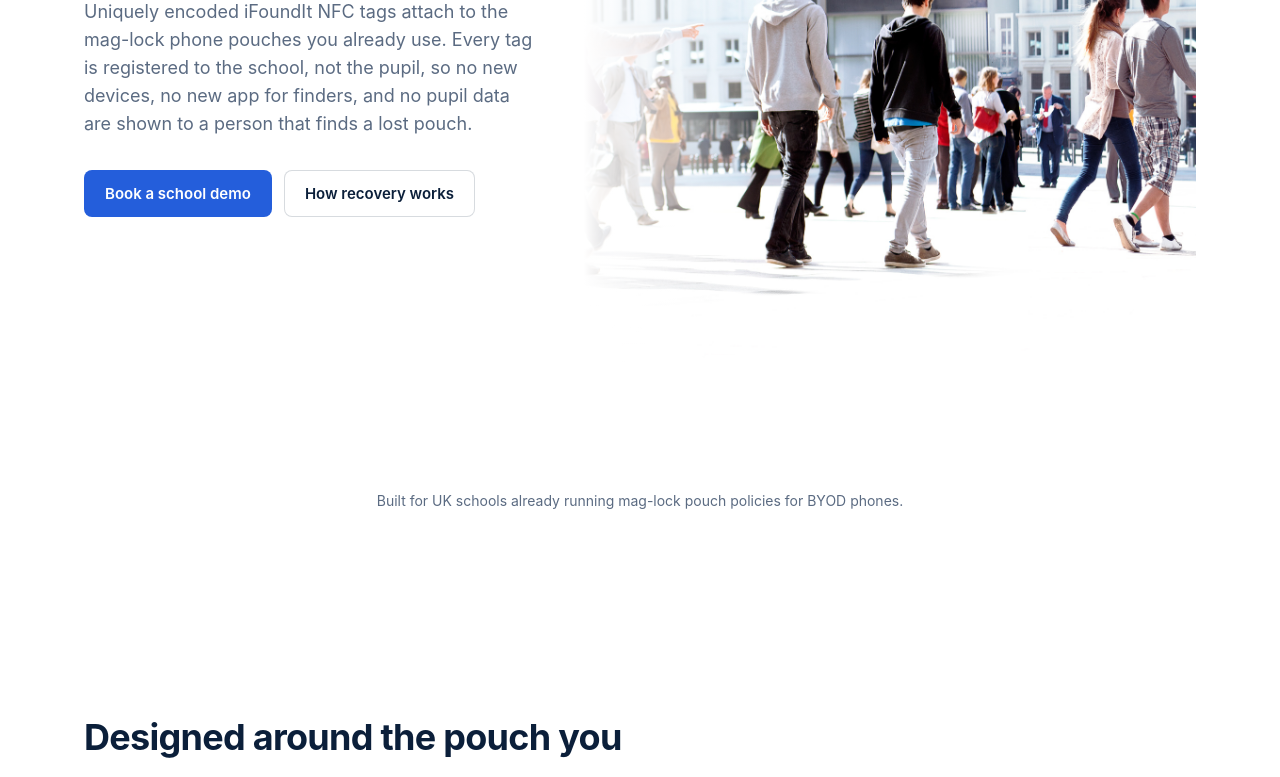
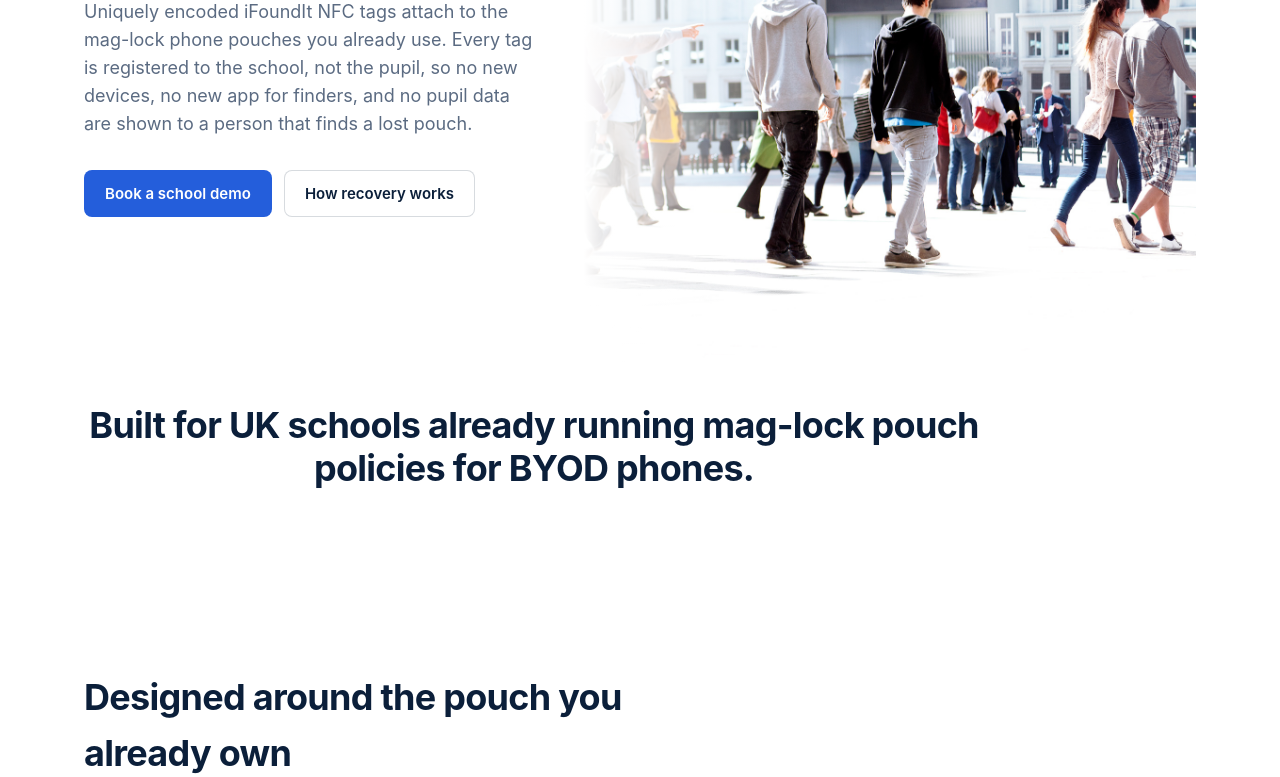
Before and after one commit to websterpa/iFoundIt-B2B-Schools-Portal, a Next.js app: page / in a window 1280 px wide. Shown: the part 389-1166 px from the top of the page. Built offline with nearby package versions, Linux system fonts and the light colour scheme.

Commit message:
Promote hero trust line to subtitle

```diff
--- a/app/(marketing)/marketing.css
+++ b/app/(marketing)/marketing.css
@@ -259,10 +259,15 @@
 }
 
 .marketing-trust-line {
-  padding: 0 0 88px;
+  margin: 16px auto 0;
+  max-width: 44ch;
+  padding: 0 24px;
   text-align: center;
-  font-size: 14px;
-  color: var(--colour-text-secondary);
+  font-size: clamp(20px, 2.1vw, 30px);
+  line-height: 1.2;
+  letter-spacing: -0.02em;
+  font-weight: 600;
+  color: var(--colour-text-primary);
 }
 
 /* ---------- Grid + card (previously missing) ---------- */
--- a/components/marketing/marketing-hero.tsx
+++ b/components/marketing/marketing-hero.tsx
@@ -5,7 +5,6 @@ import heroPeopleImage from "./Website front page image of people AdobeStock_469
 
 export function MarketingHero() {
   return (
-    <>
     <section className="marketing-hero">
       <div className="marketing__container marketing-hero__inner">
         <div>
@@ -41,11 +40,9 @@ export function MarketingHero() {
           </div>
         </div>
       </div>
+      <h2 className="marketing-trust-line">
+        Built for UK schools already running mag-lock pouch policies for BYOD phones.
+      </h2>
     </section>
-
-      <p className="marketing-trust-line">
-        Built for UK schools already running mag-lock pouch policies for BYOD phones.
-      </p>
-    </>
   );
 }
```
Lines whose indentation alone changed are shown as unchanged.
